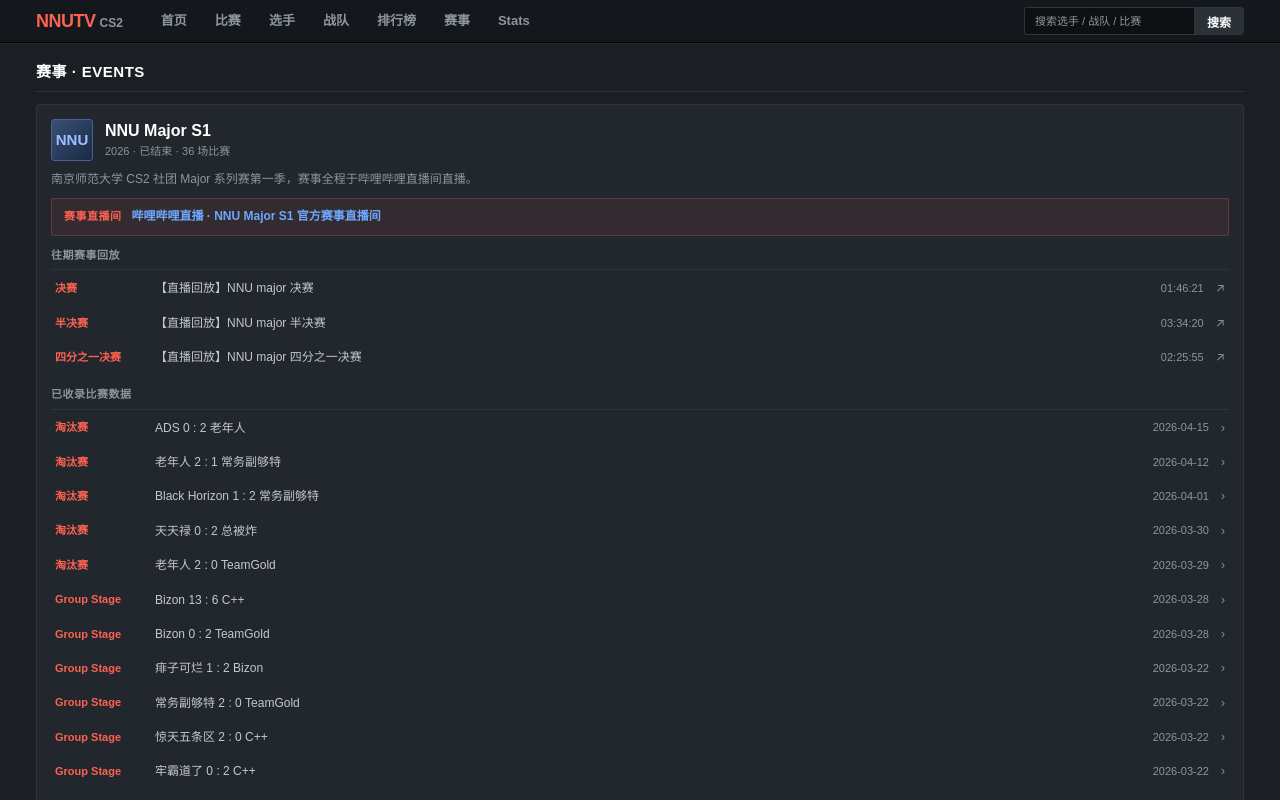
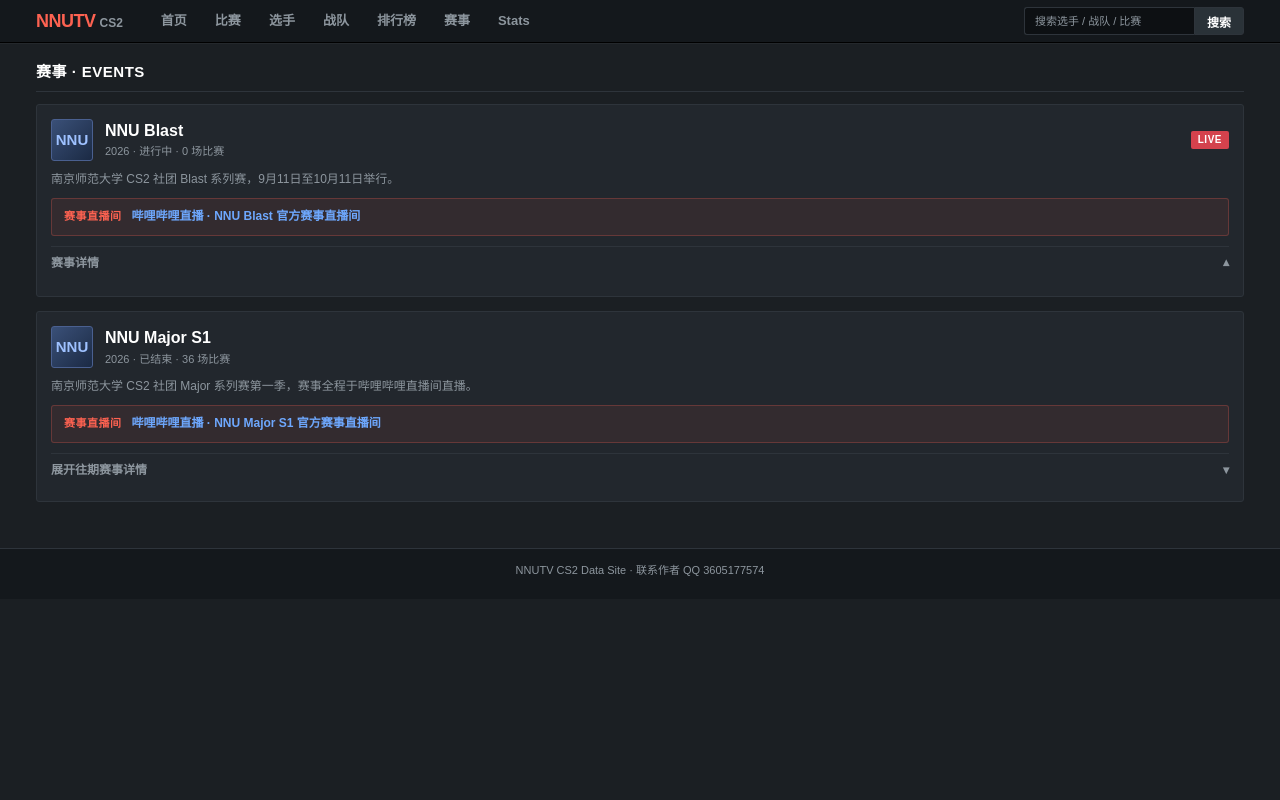
Before and after one commit to HXqwq/nnutv-CS2, a Next.js app: page /events in a window 1280 px wide. Shown: the top 800 px of the page. Built offline with nearby package versions, Linux system fonts and the light colour scheme.

Commit message:
赛事页：按时间倒序排列，往期赛事细目折叠

```diff
--- a/app/events/page.js
+++ b/app/events/page.js
@@ -13,6 +13,7 @@ export default function EventsPage() {
       )}
       {events.map((ev) => {
         const evMatches = matches.filter((m) => m.event === ev.name);
+        const isOngoing = ev.status === "ongoing";
         return (
           <div className="event-card" key={ev.id}>
             <div className="event-card-head">
@@ -21,11 +22,11 @@ export default function EventsPage() {
                 <h2>{ev.name}</h2>
                 <div className="team-meta">
                   {ev.season}
-                  {ev.status === "ongoing" ? " · 进行中" : " · 已结束"}
+                  {isOngoing ? " · 进行中" : " · 已结束"}
                   {` · ${evMatches.length} 场比赛`}
                 </div>
               </div>
-              {ev.status === "ongoing" && (
+              {isOngoing && (
                 <span className="live-pill">LIVE</span>
               )}
             </div>
@@ -41,6 +42,12 @@ export default function EventsPage() {
               </div>
             )}
 
+            <details className="event-details" open={isOngoing}>
+              <summary className="event-details-toggle">
+                {isOngoing ? "赛事详情" : "展开往期赛事详情"}
+                <span className="event-details-arrow">▾</span>
+              </summary>
+              <div className="event-details-body">
                 {ev.replays && ev.replays.length > 0 && (
                   <div className="event-replays">
                     <div className="event-replays-title">往期赛事回放</div>
@@ -82,6 +89,8 @@ export default function EventsPage() {
                   </div>
                 )}
               </div>
+            </details>
+          </div>
         );
       })}
     </div>
--- a/app/globals.css
+++ b/app/globals.css
@@ -845,6 +845,30 @@ a:hover { color: var(--link-hover); text-decoration: underline; }
   font-size: 12px;
   margin: 10px 0;
 }
+/* 事件详情折叠 */
+.event-details { margin-top: 10px; }
+.event-details-toggle {
+  list-style: none;
+  cursor: pointer;
+  display: flex;
+  align-items: center;
+  justify-content: space-between;
+  font-size: 12px;
+  font-weight: 600;
+  color: var(--muted);
+  padding: 8px 0;
+  border-top: 1px solid var(--border);
+  user-select: none;
+}
+.event-details-toggle::-webkit-details-marker { display: none; }
+.event-details-toggle:hover { color: #fff; }
+.event-details-arrow {
+  font-size: 12px;
+  transition: transform 0.15s ease;
+  color: var(--muted);
+}
+.event-details[open] .event-details-arrow { transform: rotate(180deg); }
+.event-details-body { padding-bottom: 2px; }
 .event-live {
   display: flex;
   align-items: center;
--- a/data/events.json
+++ b/data/events.json
@@ -3,6 +3,7 @@
     "id": "nnu-major-s1",
     "name": "NNU Major S1",
     "season": "2026",
+    "startDate": "2026-03-21",
     "status": "ended",
     "description": "南京师范大学 CS2 社团 Major 系列赛第一季，赛事全程于哔哩哔哩直播间直播。",
     "livestream": {
@@ -35,6 +36,7 @@
     "id": "nnu-blast",
     "name": "NNU Blast",
     "season": "2026",
+    "startDate": "2026-09-11",
     "status": "ongoing",
     "description": "南京师范大学 CS2 社团 Blast 系列赛，9月11日至10月11日举行。",
     "livestream": {
```
Also changed, not shown: lib/data.js. Lines whose indentation alone changed are shown as unchanged.
